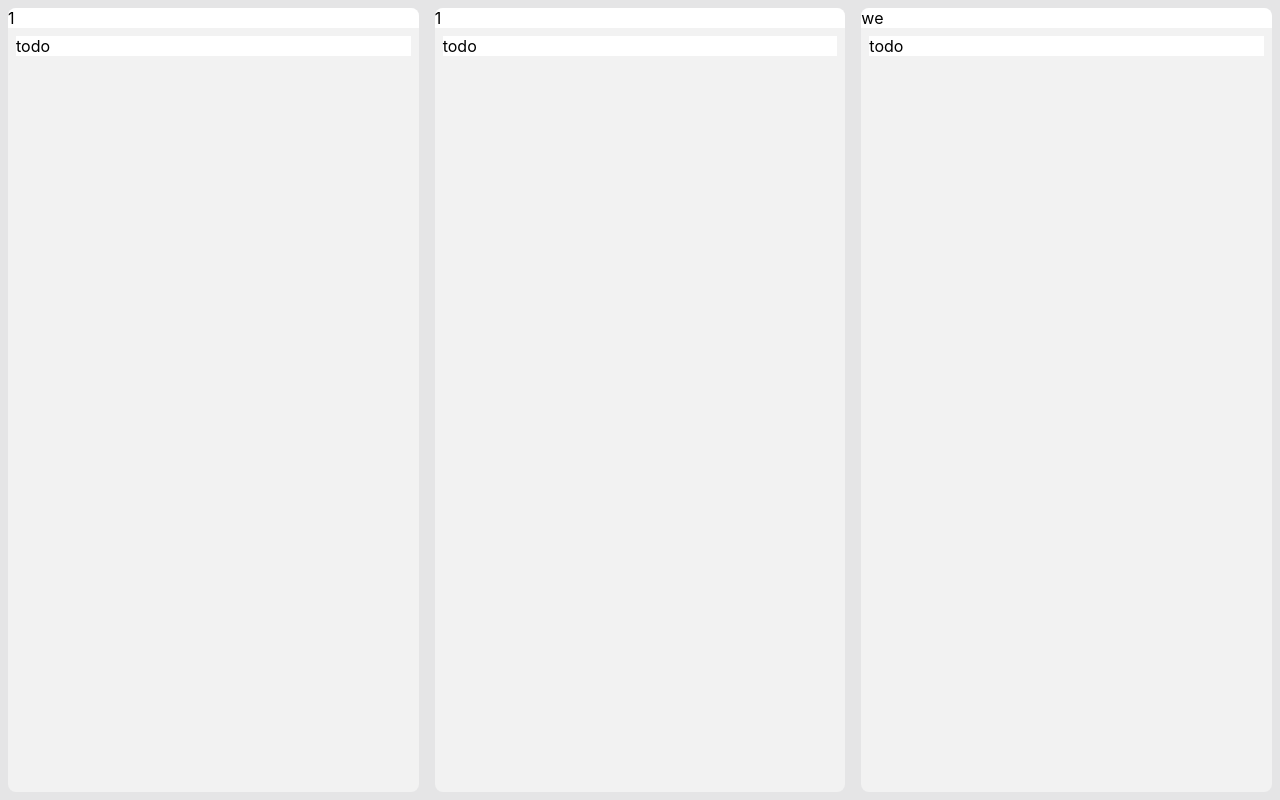
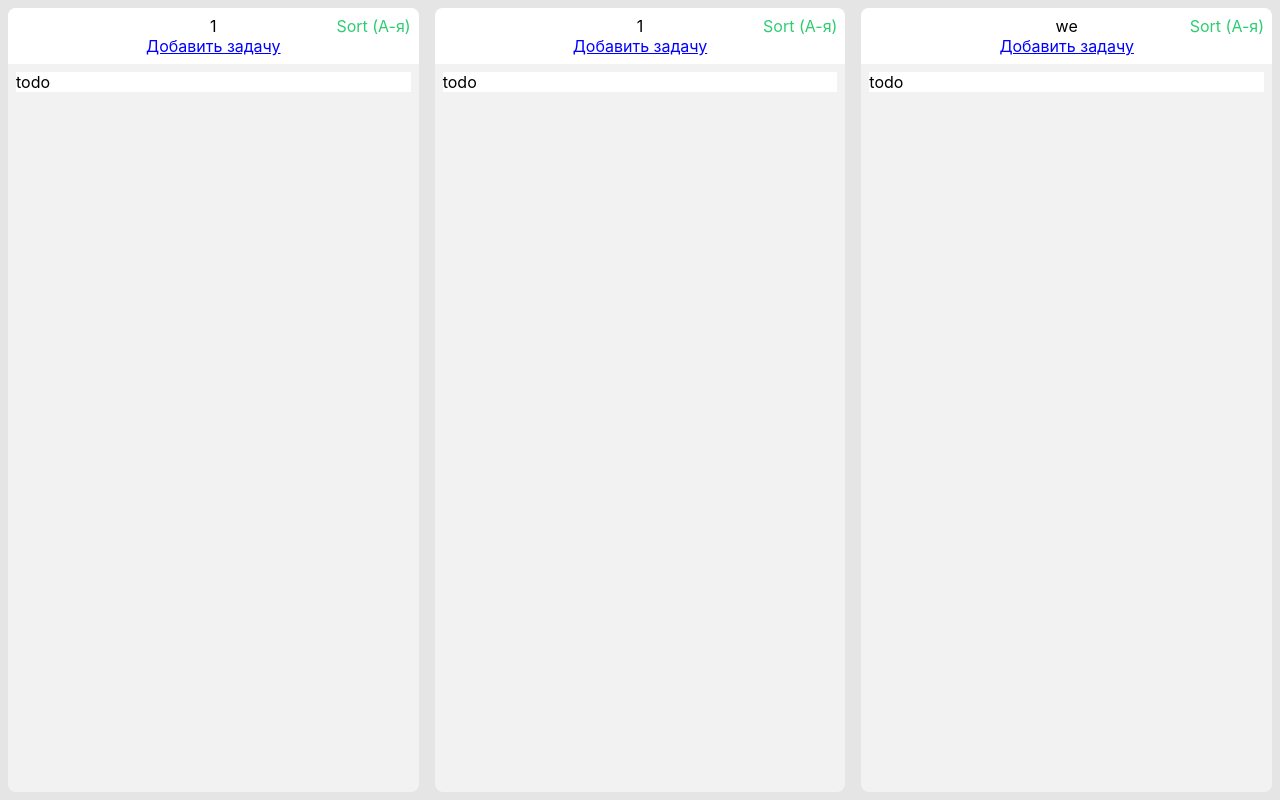
Before and after one commit to zyec32/testSPB, a React (Create React App) app: page / in a window 1280 px wide. Built offline with nearby package versions, Linux system fonts and the light colour scheme.

Commit message:
Style header done

```diff
--- a/src/components/header/Header.js
+++ b/src/components/header/Header.js
@@ -5,10 +5,33 @@ const Container = styled.div`
     background-color: white;
     border-top-left-radius: 8px;
     border-top-right-radius: 8px;
+    display: grid;
+    grid-template-rows: 1fr, 1fr;
+    padding: 8px;
+    position: relative;
 `
 
 const Name = styled.div`
+    align-self: center;
+    justify-self: center;
+`
 
+const Adder = styled.div`
+    align-self: center;
+    justify-self: center;
+    text-decoration: underline;
+    color: blue;
+    cursor: pointer;
+    user-select: none;
+`
+
+const Sort = styled.div`
+    position: absolute;
+    right: 8px;
+    top: 8px;
+    color: #2DCD72;
+    cursor: pointer;
+    user-select: none;
 `
 
 const Header = (props) => {
@@ -20,7 +43,9 @@ const Header = (props) => {
 
     return (
         <Container>
+            <Sort>Sort (А-я)</Sort>
             <Name>{name}</Name>
+            <Adder>Добавить задачу</Adder>
         </Container>
     )
 }
```
